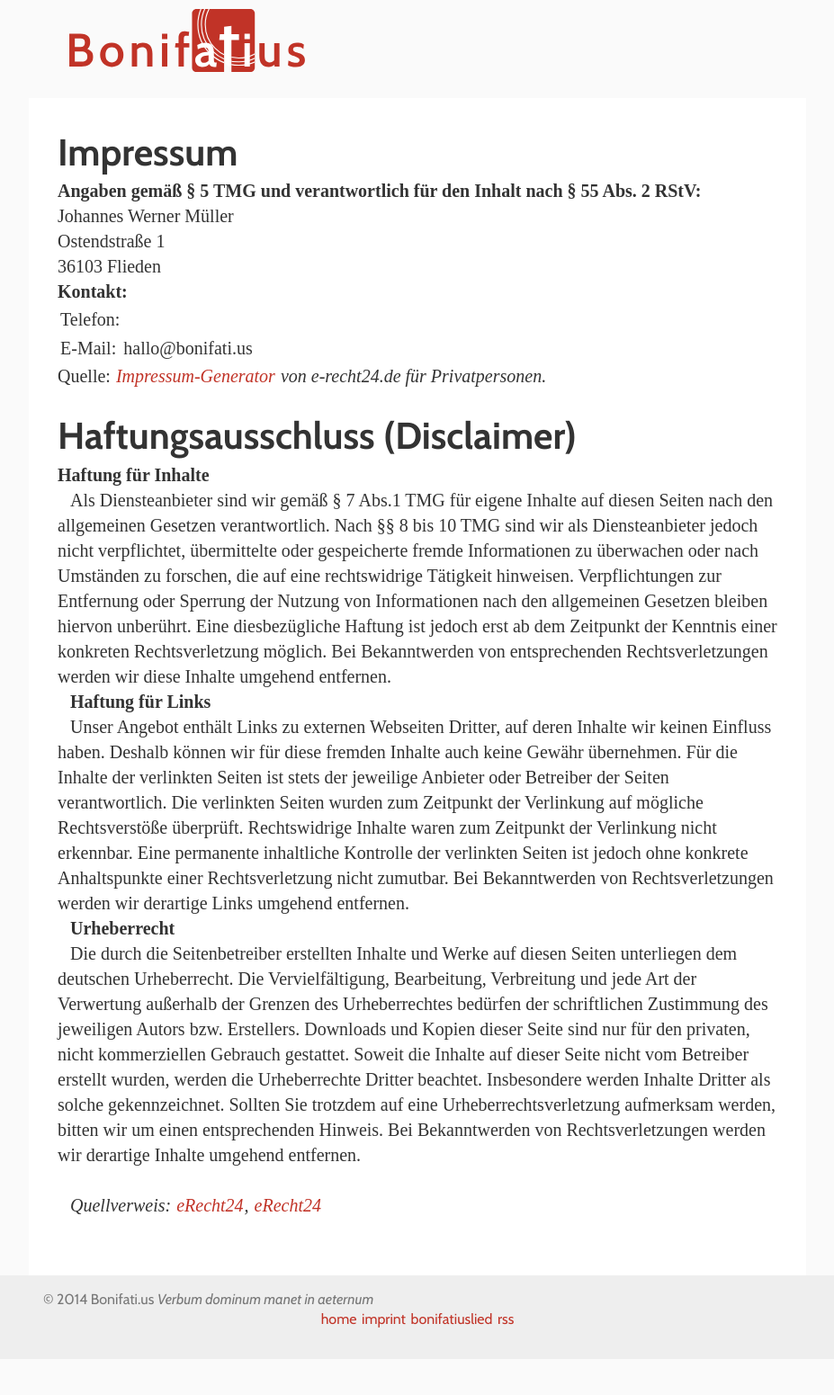
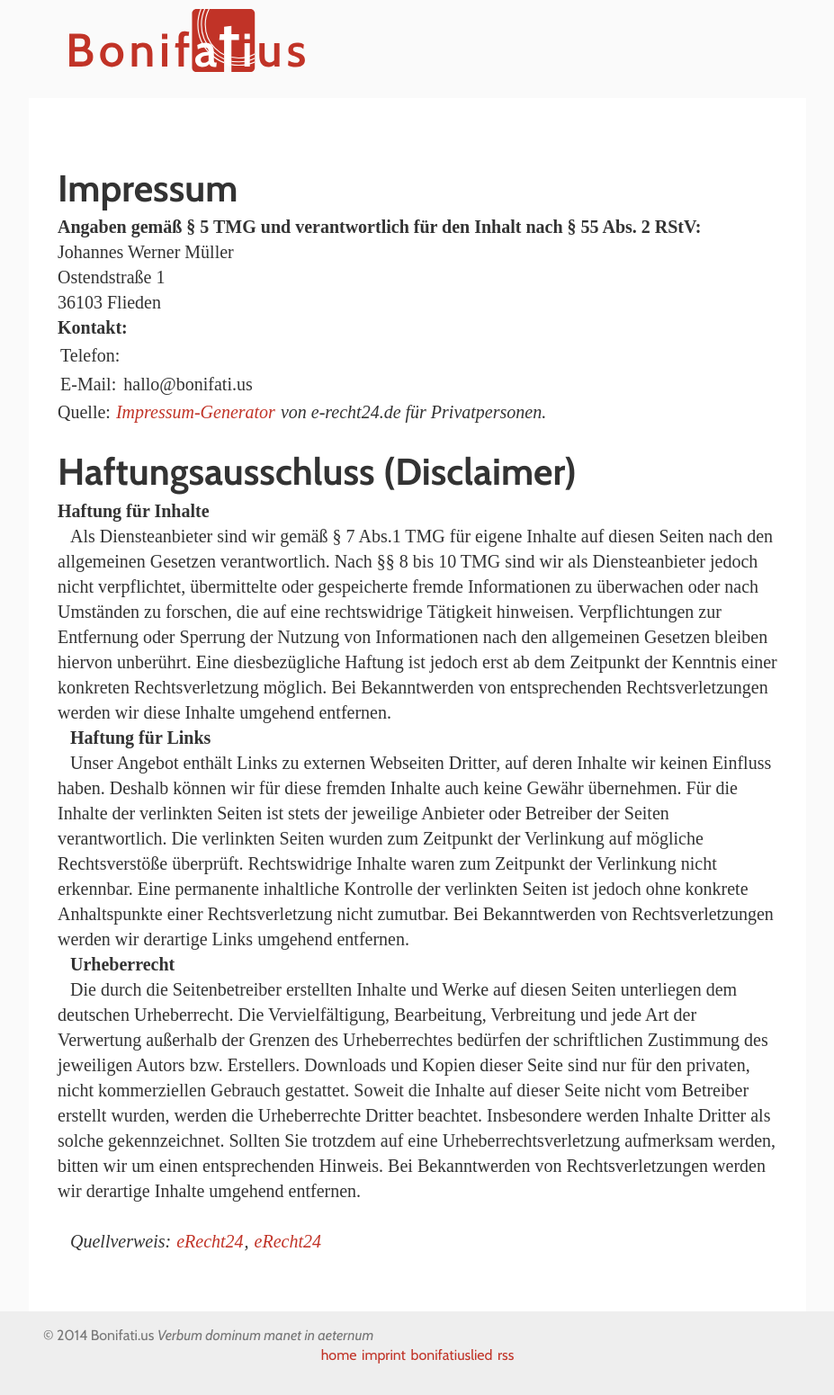
Before and after one commit to Bonifatius/bonifatius.github.io, a Jekyll site: the page built from imprint/index.html, in a window 1280 px wide. Shown: the whole page at 90% size, without its empty margins (176-1103 px from the left). Built offline with Jekyll 4.4.1, drawn with Linux system fonts in a browser that asks for light colours; some web fonts are replaced; Markdown is read by kramdown in place of the engine named in the settings; before the commit the page ends 1511 px from its top, so only the background shows below that.

Commit message:
added title to page.html

```diff
--- a/_layouts/page.html
+++ b/_layouts/page.html
@@ -1,5 +1,6 @@
 {% include header.html title=page.title %}
 <main>
+  <h1>{{ title }}</h1>
   {{ content }}
 </main>
 {% include footer.html %}
```
